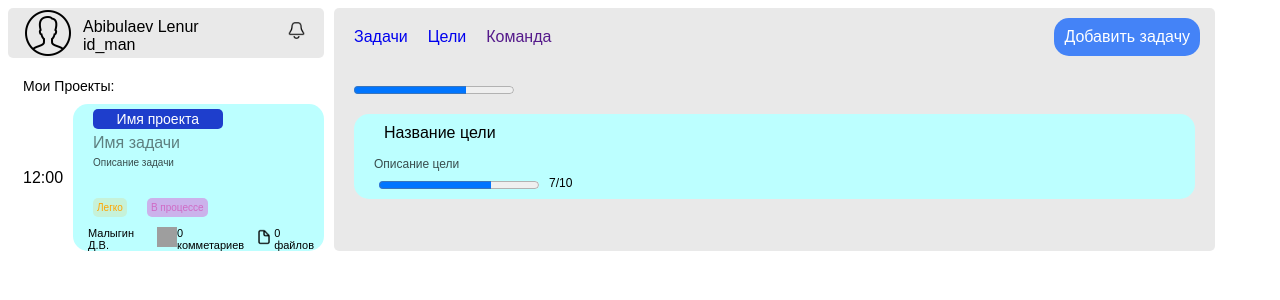
After one commit to abibulaev/diplommag, a Flask app: page /epictable in a window 1280 px wide. The commit adds this page. Shown: the top 300 px of the page. Run offline with Flask 3, Linux system fonts and the light colour scheme; grey boxes are pictures that could not be loaded.

Commit message:
commit epic

```diff
--- /dev/null
+++ b/static/css/epic.css
@@ -0,0 +1,40 @@
+.work_zona_epic{
+    border-radius: 5px;
+    margin-left: 10px;
+    width: 851px;
+}
+.progres_bar{
+    margin-top: 15px;
+    margin-left: 10px;
+}
+.epic_table{
+    background-color:rgba(188, 255, 255, 1) ;
+    border-radius: 15px;
+    margin-left: 10px;
+}
+.epic_table_name{
+    font-size: 16px;
+    color: rgb(0, 0, 0);
+
+    padding: 10px;
+    margin-top: 15px;
+    margin-left: 20px;
+    margin-right: auto;
+}
+.about_epic_table{
+    font-size: 12px;
+    margin-top: 5px;
+    margin-left: 20px;
+    color: rgba(0, 0, 0, 0.7);
+}
+.epic_status{
+    margin-left: 20px;
+    display: flex;
+}
+.epic_progress{
+    padding: 5px;
+}
+.epic_value{
+    padding: 5px;
+    font-size: 12px;
+}
--- a/static/css/main.css
+++ b/static/css/main.css
@@ -70,7 +139,7 @@
     border-radius: 5px;
     text-align: center;
     font-size: 14px;
-    background-color: rgba(151, 63, 207, 1);
+    background-color:rgb(30, 62, 204);
 }
 .name_task{
     font-size: 16px;
--- /dev/null
+++ b/templates/epic.html
@@ -0,0 +1,33 @@
+{% extends 'main.html' %}
+{% block link%}
+<link rel="stylesheet" href="../static/css/epic.css">
+{% endblock%}
+
+{% block title %}IT-planer{% endblock %}
+{% block body %}
+<div class="work_zona_epic">
+    <div class="progres_bar">
+        <progress value="70" max="100">70 %</progress>
+    </div>
+    <div class="epic_table">
+        <div class="epic_table_name">
+            Название цели
+        </div>
+        <div class="about_epic_table">
+            Описание цели
+        </div>
+        <div class="epic_status">
+            <div class="epic_progress">
+                <progress value="70" max="100">70 %</progress>
+            </div>
+            <div class="epic_value">
+                7/10
+            </div>
+        </div>
+    </div>
+</div>
+
+
+
+
+{% endblock %}
--- a/templates/main.html
+++ b/templates/main.html
@@ -26,7 +26,7 @@
                 </div>
             </div>
             <div class="aside_main">
-                <div class="text_user_task">Мои задачи:</div>
+                <div class="text_user_task">Мои Проекты:</div>
                 <div class="user_task">
                     <div class="task">
                         <div class="time_deadline">
@@ -60,8 +60,8 @@
             <div class="nav_ticket">
                 <div class="ticket">
                     <div class="tasks"><a href="/tasktable">Задачи</a></div>
-                    <div class="projects"><a href="">Проекты</a></div>
-                    <div class="report"><a href="">Отчет</a></div>
+                    <div class="projects"><a href="/epictable">Цели</a></div>
+                    <div class="report"><a href="">Команда</a></div>
                 </div>
                 <div class="add_task">
                     Добавить задачу
@@ -69,12 +69,10 @@
             </div>
             {% block body %}
             {% endblock %}
-            <div>
+        </div>
+    </div>
 
-            </div>
-        </div>
 
-    </div>
 
 </body>
 </html>
--- a/view.py
+++ b/view.py
@@ -8,3 +8,7 @@ def main():
 @app.route('/tasktable',methods=['GET', 'POST'])
 def tasktable():
     return render_template("tasktable.html")
+
+@app.route("/epictable",methods=['GET', 'POST'])
+def epictaable():
+    return render_template("epic.html")
```
Also changed, not shown: other parts of static/css/main.css (+137 -0 lines), templates/tasktable.html (+30 -30 lines).
